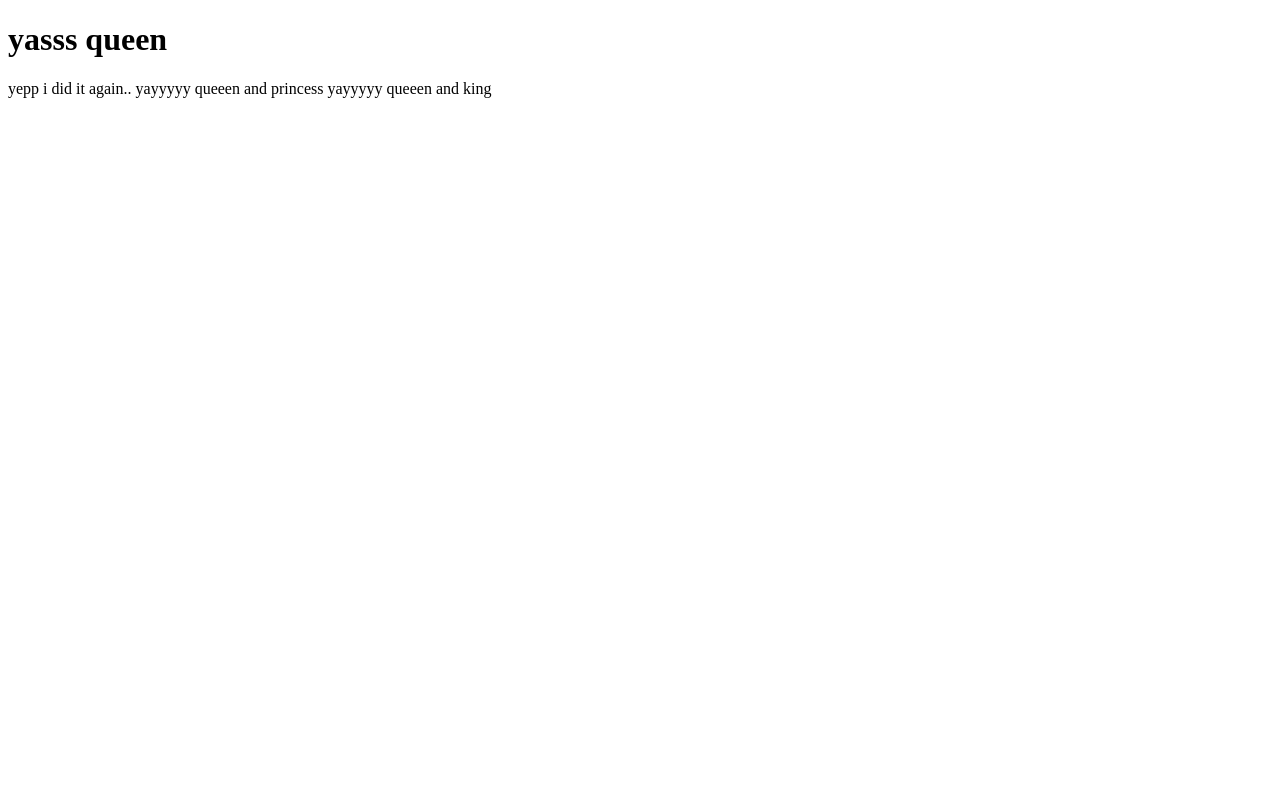
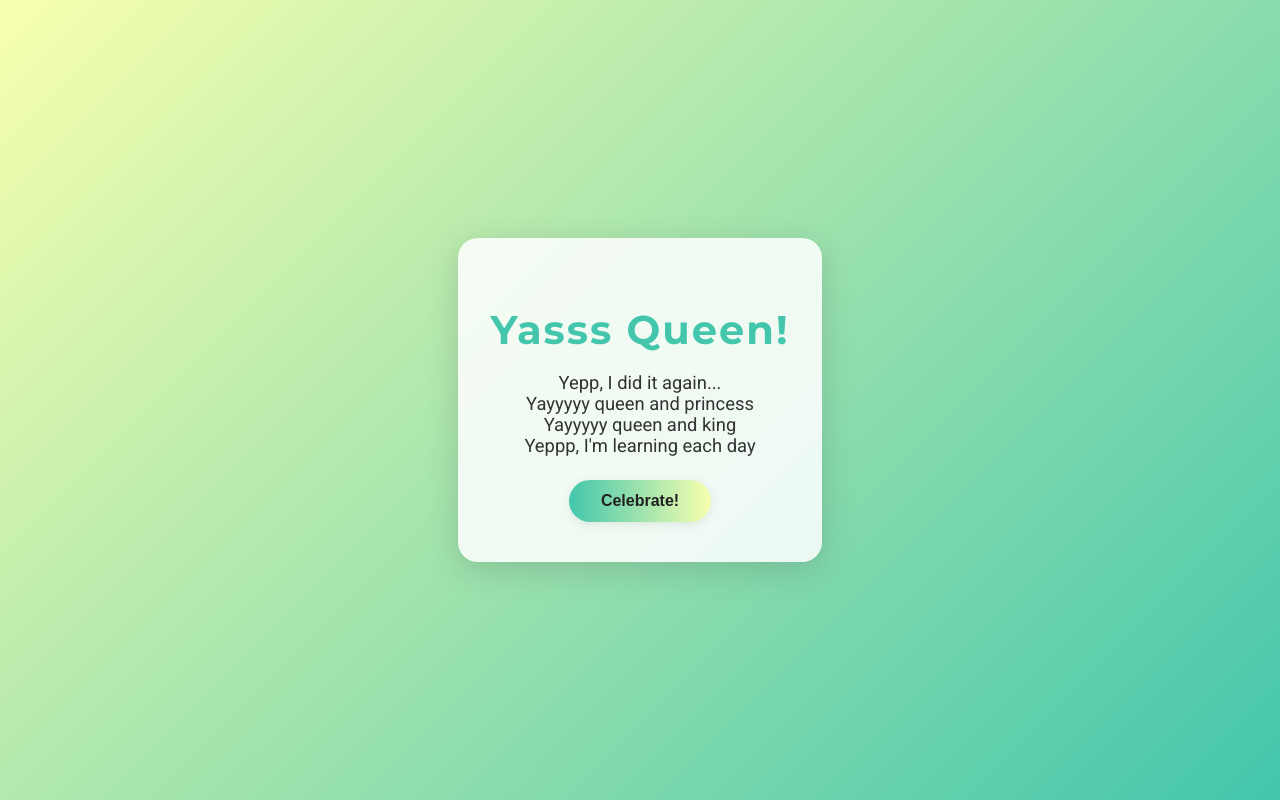
Before and after one commit to AnnEvelinn/newproj, a plain HTML site: page index.html in a window 1280 px wide. Drawn offline with Linux system fonts and the light colour scheme.

Commit message:
added github co piolet and added better ui to index

```diff
--- a/index.html
+++ b/index.html
@@ -3,17 +3,68 @@
 <head>
     <meta charset="UTF-8">
     <meta name="viewport" content="width=device-width, initial-scale=1.0">
-    <title>fun</title>
+    <title>Fun & Inspiration</title>
+    <link href="https://fonts.googleapis.com/css2?family=Montserrat:wght@700&family=Roboto:wght@400&display=swap" rel="stylesheet">
+    <style>
+        body {
+            margin: 0;
+            padding: 0;
+            font-family: 'Roboto', Arial, sans-serif;
+            background: linear-gradient(135deg, #f8ffae 0%, #43c6ac 100%);
+            min-height: 100vh;
+            display: flex;
+            flex-direction: column;
+            align-items: center;
+            justify-content: center;
+        }
+        .container {
+            background: rgba(255,255,255,0.85);
+            border-radius: 20px;
+            box-shadow: 0 8px 32px 0 rgba(60,60,60,0.2);
+            padding: 40px 32px;
+            max-width: 400px;
+            text-align: center;
+        }
+        h1 {
+            font-family: 'Montserrat', Arial, sans-serif;
+            font-size: 2.5rem;
+            color: #43c6ac;
+            margin-bottom: 16px;
+            letter-spacing: 2px;
+        }
+        p {
+            font-size: 1.15rem;
+            color: #333;
+            margin-bottom: 24px;
+        }
+        .btn {
+            background: linear-gradient(90deg, #43c6ac 0%, #f8ffae 100%);
+            color: #222;
+            border: none;
+            border-radius: 30px;
+            padding: 12px 32px;
+            font-size: 1rem;
+            font-weight: bold;
+            cursor: pointer;
+            box-shadow: 0 2px 8px rgba(60,60,60,0.1);
+            transition: background 0.3s, transform 0.2s;
+        }
+        .btn:hover {
+            background: linear-gradient(90deg, #f8ffae 0%, #43c6ac 100%);
+            transform: scale(1.05);
+        }
+    </style>
 </head>
 <body>
-    <h1>yasss queen</h1>
-    <p>
-        yepp i did it again..
-
-        yayyyyy queeen and princess
-
-        yayyyyy queeen and king
-
-    </p>
+    <div class="container">
+        <h1>Yasss Queen!</h1>
+        <p>
+            Yepp, I did it again...<br>
+            Yayyyyy queen and princess<br>
+            Yayyyyy queen and king<br>
+            Yeppp, I'm learning each day
+        </p>
+        <button class="btn" onclick="alert('Keep shining, queen! 👑')">Celebrate!</button>
+    </div>
 </body>
 </html>
```
